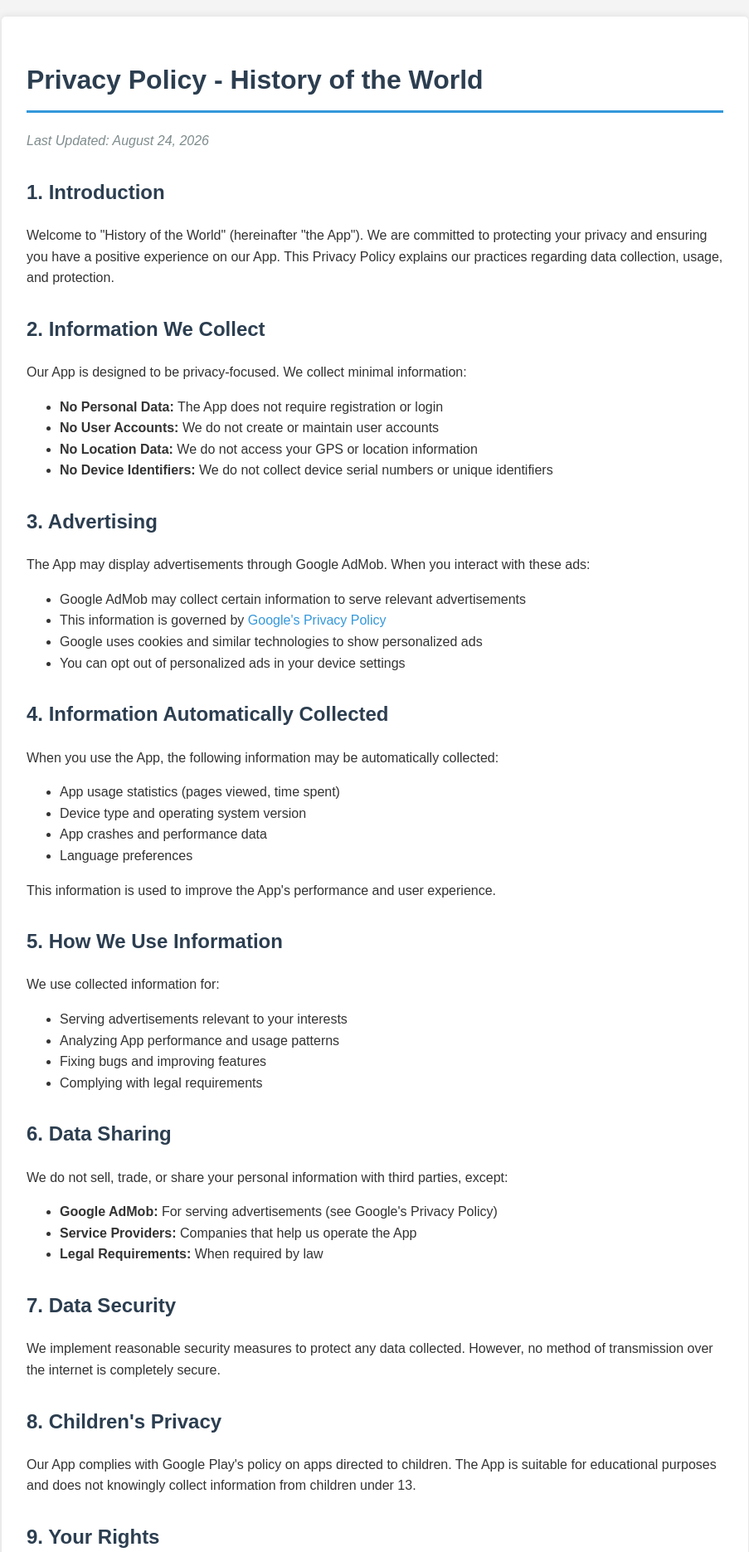
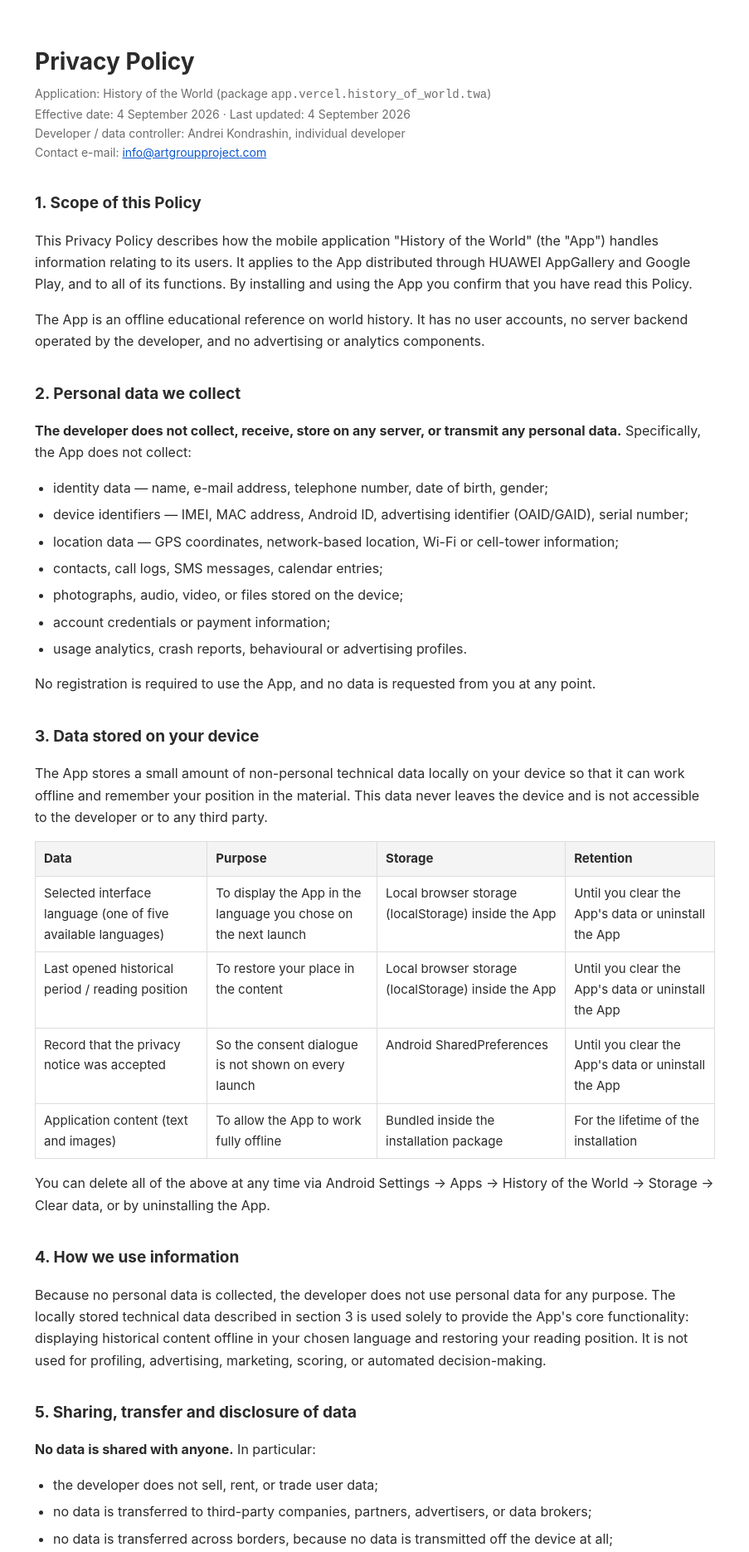
Before and after one commit to westkon109/history-of-world, a plain HTML site: page privacy-policy.html in a window 1280 px wide. Shown: the top 1871 px of the page at 83% size, without its empty margins (188-1091 px from the left). Drawn offline with Linux system fonts and the light colour scheme.

Commit message:
Add files via upload

```diff
--- a/privacy-policy.html
+++ b/privacy-policy.html
@@ -1,134 +1,138 @@
 <!DOCTYPE html>
 <html lang="en">
 <head>
-    <meta charset="UTF-8">
-    <meta name="viewport" content="width=device-width, initial-scale=1.0">
-    <title>Privacy Policy - History of the World</title>
-    <style>
-        body {
-            font-family: Arial, sans-serif;
-            line-height: 1.6;
-            max-width: 900px;
-            margin: 0 auto;
-            padding: 20px;
-            background-color: #f4f4f4;
-            color: #333;
-        }
-        h1 {
-            color: #2c3e50;
-            border-bottom: 3px solid #3498db;
-            padding-bottom: 10px;
-        }
-        h2 {
-            color: #2c3e50;
-            margin-top: 30px;
-        }
-        .container {
-            background-color: white;
-            padding: 30px;
-            border-radius: 5px;
-            box-shadow: 0 0 10px rgba(0,0,0,0.1);
-        }
-        .last-updated {
-            color: #7f8c8d;
-            font-style: italic;
-            margin-bottom: 20px;
-        }
-        a {
-            color: #3498db;
-            text-decoration: none;
-        }
-        a:hover {
-            text-decoration: underline;
-        }
-    </style>
+  <meta charset="UTF-8">
+  <meta name="viewport" content="width=device-width, initial-scale=1.0">
+  <title>Privacy Policy — History of the World</title>
+  <style>
+    body {
+      font-family: -apple-system, BlinkMacSystemFont, "Segoe UI", Roboto, sans-serif;
+      line-height: 1.65;
+      color: #2b2b2b;
+      max-width: 820px;
+      margin: 0 auto;
+      padding: 32px 20px 80px;
+      background: #fff;
+    }
+    h1 { font-size: 28px; margin-bottom: 4px; }
+    h2 { font-size: 19px; margin-top: 34px; }
+    .meta { color: #6b6b6b; font-size: 14px; margin: 0 0 28px; }
+    table { border-collapse: collapse; width: 100%; margin: 12px 0 4px; font-size: 15px; }
+    th, td { border: 1px solid #ddd; padding: 8px 10px; text-align: left; vertical-align: top; }
+    th { background: #f4f4f4; }
+    ul { padding-left: 22px; }
+    li { margin-bottom: 6px; }
+    a { color: #0b57d0; }
+  </style>
 </head>
 <body>
-    <div class="container">
-        <h1>Privacy Policy - History of the World</h1>
-        <p class="last-updated">Last Updated: August 24, 2026</p>
+  <h1>Privacy Policy</h1>
+  <p class="meta">
+    Application: History of the World (package <code>app.vercel.history_of_world.twa</code>)<br>
+    Effective date: 4 September 2026 · Last updated: 4 September 2026<br>
+    Developer / data controller: Andrei Kondrashin, individual developer<br>
+    Contact e-mail: <a href="mailto:info@artgroupproject.com">info@artgroupproject.com</a>
+  </p>
 
-        <h2>1. Introduction</h2>
-        <p>Welcome to "History of the World" (hereinafter "the App"). We are committed to protecting your privacy and ensuring you have a positive experience on our App. This Privacy Policy explains our practices regarding data collection, usage, and protection.</p>
+  <h2>1. Scope of this Policy</h2>
+  <p>This Privacy Policy describes how the mobile application "History of the World" (the "App") handles information relating to its users. It applies to the App distributed through HUAWEI AppGallery and Google Play, and to all of its functions. By installing and using the App you confirm that you have read this Policy.</p>
+  <p>The App is an offline educational reference on world history. It has no user accounts, no server backend operated by the developer, and no advertising or analytics components.</p>
 
-        <h2>2. Information We Collect</h2>
-        <p>Our App is designed to be privacy-focused. We collect minimal information:</p>
-        <ul>
-            <li><strong>No Personal Data:</strong> The App does not require registration or login</li>
-            <li><strong>No User Accounts:</strong> We do not create or maintain user accounts</li>
-            <li><strong>No Location Data:</strong> We do not access your GPS or location information</li>
-            <li><strong>No Device Identifiers:</strong> We do not collect device serial numbers or unique identifiers</li>
-        </ul>
+  <h2>2. Personal data we collect</h2>
+  <p><strong>The developer does not collect, receive, store on any server, or transmit any personal data.</strong> Specifically, the App does not collect:</p>
+  <ul>
+    <li>identity data — name, e-mail address, telephone number, date of birth, gender;</li>
+    <li>device identifiers — IMEI, MAC address, Android ID, advertising identifier (OAID/GAID), serial number;</li>
+    <li>location data — GPS coordinates, network-based location, Wi-Fi or cell-tower information;</li>
+    <li>contacts, call logs, SMS messages, calendar entries;</li>
+    <li>photographs, audio, video, or files stored on the device;</li>
+    <li>account credentials or payment information;</li>
+    <li>usage analytics, crash reports, behavioural or advertising profiles.</li>
+  </ul>
+  <p>No registration is required to use the App, and no data is requested from you at any point.</p>
 
-        <h2>3. Advertising</h2>
-        <p>The App may display advertisements through Google AdMob. When you interact with these ads:</p>
-        <ul>
-            <li>Google AdMob may collect certain information to serve relevant advertisements</li>
-            <li>This information is governed by <a href="https://policies.google.com/privacy" target="_blank">Google's Privacy Policy</a></li>
-            <li>Google uses cookies and similar technologies to show personalized ads</li>
-            <li>You can opt out of personalized ads in your device settings</li>
-        </ul>
+  <h2>3. Data stored on your device</h2>
+  <p>The App stores a small amount of non-personal technical data locally on your device so that it can work offline and remember your position in the material. This data never leaves the device and is not accessible to the developer or to any third party.</p>
+  <table>
+    <tr><th>Data</th><th>Purpose</th><th>Storage</th><th>Retention</th></tr>
+    <tr>
+      <td>Selected interface language (one of five available languages)</td>
+      <td>To display the App in the language you chose on the next launch</td>
+      <td>Local browser storage (localStorage) inside the App</td>
+      <td>Until you clear the App's data or uninstall the App</td>
+    </tr>
+    <tr>
+      <td>Last opened historical period / reading position</td>
+      <td>To restore your place in the content</td>
+      <td>Local browser storage (localStorage) inside the App</td>
+      <td>Until you clear the App's data or uninstall the App</td>
+    </tr>
+    <tr>
+      <td>Record that the privacy notice was accepted</td>
+      <td>So the consent dialogue is not shown on every launch</td>
+      <td>Android SharedPreferences</td>
+      <td>Until you clear the App's data or uninstall the App</td>
+    </tr>
+    <tr>
+      <td>Application content (text and images)</td>
+      <td>To allow the App to work fully offline</td>
+      <td>Bundled inside the installation package</td>
+      <td>For the lifetime of the installation</td>
+    </tr>
+  </table>
+  <p>You can delete all of the above at any time via Android Settings → Apps → History of the World → Storage → Clear data, or by uninstalling the App.</p>
 
-        <h2>4. Information Automatically Collected</h2>
-        <p>When you use the App, the following information may be automatically collected:</p>
-        <ul>
-            <li>App usage statistics (pages viewed, time spent)</li>
-            <li>Device type and operating system version</li>
-            <li>App crashes and performance data</li>
-            <li>Language preferences</li>
-        </ul>
-        <p>This information is used to improve the App's performance and user experience.</p>
+  <h2>4. How we use information</h2>
+  <p>Because no personal data is collected, the developer does not use personal data for any purpose. The locally stored technical data described in section 3 is used solely to provide the App's core functionality: displaying historical content offline in your chosen language and restoring your reading position. It is not used for profiling, advertising, marketing, scoring, or automated decision-making.</p>
 
-        <h2>5. How We Use Information</h2>
-        <p>We use collected information for:</p>
-        <ul>
-            <li>Serving advertisements relevant to your interests</li>
-            <li>Analyzing App performance and usage patterns</li>
-            <li>Fixing bugs and improving features</li>
-            <li>Complying with legal requirements</li>
-        </ul>
+  <h2>5. Sharing, transfer and disclosure of data</h2>
+  <p><strong>No data is shared with anyone.</strong> In particular:</p>
+  <ul>
+    <li>the developer does not sell, rent, or trade user data;</li>
+    <li>no data is transferred to third-party companies, partners, advertisers, or data brokers;</li>
+    <li>no data is transferred across borders, because no data is transmitted off the device at all;</li>
+    <li>no data is disclosed to public authorities, as the developer holds no user data that could be disclosed;</li>
+    <li>in the event of a change of App ownership, no user data would be transferred, because none is held.</li>
+  </ul>
 
-        <h2>6. Data Sharing</h2>
-        <p>We do not sell, trade, or share your personal information with third parties, except:</p>
-        <ul>
-            <li><strong>Google AdMob:</strong> For serving advertisements (see Google's Privacy Policy)</li>
-            <li><strong>Service Providers:</strong> Companies that help us operate the App</li>
-            <li><strong>Legal Requirements:</strong> When required by law</li>
-        </ul>
+  <h2>6. Third-party SDKs and services</h2>
+  <p>The App contains <strong>no</strong> third-party software development kits. There is no advertising SDK, no analytics SDK (such as Google Analytics, Firebase, HUAWEI Analytics), no crash-reporting SDK, no social-network SDK, and no payment SDK. The App does not use HUAWEI Mobile Services or Google Mobile Services APIs to obtain user data.</p>
+  <p>All content is packaged inside the installation file. The App does not require an internet connection to function and does not contact any server operated by the developer. Should you deliberately follow an external hyperlink from the App, the website you open will be governed by its own privacy policy, over which the developer has no control.</p>
 
-        <h2>7. Data Security</h2>
-        <p>We implement reasonable security measures to protect any data collected. However, no method of transmission over the internet is completely secure.</p>
+  <h2>7. Permissions requested</h2>
+  <p>The App requests only the following Android permission:</p>
+  <table>
+    <tr><th>Permission</th><th>Why it is requested</th><th>Data collected</th></tr>
+    <tr>
+      <td><code>android.permission.INTERNET</code></td>
+      <td>Required by the Android system component used to render the App's bundled content. It is also used if you choose to open an external hyperlink.</td>
+      <td>None. No user data is uploaded or downloaded through this permission.</td>
+    </tr>
+  </table>
+  <p>The App does not request access to location, camera, microphone, storage, contacts, telephone, SMS, calendar, or any other sensitive permission.</p>
 
-        <h2>8. Children's Privacy</h2>
-        <p>Our App complies with Google Play's policy on apps directed to children. The App is suitable for educational purposes and does not knowingly collect information from children under 13.</p>
+  <h2>8. Data security</h2>
+  <p>The App holds no personal data, so there is no personal data that could be exposed by a server breach. The technical data described in section 3 is protected by the Android operating system's application sandbox, which prevents other applications from reading it. Because nothing is transmitted, there is no risk of interception in transit.</p>
 
-        <h2>9. Your Rights</h2>
-        <p>You have the right to:</p>
-        <ul>
-            <li>Access and review any personal information we hold about you</li>
-            <li>Request deletion of your data</li>
-            <li>Opt out of personalized advertising in your device settings</li>
-            <li>Disable location services for the App</li>
-        </ul>
+  <h2>9. Children's privacy</h2>
+  <p>The App is a general-audience educational product and is suitable for use by minors. It does not knowingly collect any information from children, because it does not collect information from any user. It contains no advertising, no in-app purchases, no chat or user-generated content, and no external links intended for commercial purposes.</p>
 
-        <h2>10. Third-Party Links</h2>
-        <p>The App may contain links to third-party websites. This Privacy Policy applies only to our App. We are not responsible for third-party privacy practices.</p>
+  <h2>10. Your rights</h2>
+  <p>Under data-protection laws including the EU General Data Protection Regulation (GDPR), the Personal Information Protection Law of the People's Republic of China, and Russian Federal Law No. 152-FZ, you have the right to access, correct, delete, restrict, and object to the processing of your personal data, and the right to data portability and to withdraw consent.</p>
+  <p>Because the developer holds no personal data about you, there is no personal data to access, export, correct, or erase on request. You retain full control of the locally stored technical data, which you can erase at any time as described in section 3. If you wish to exercise any right or to verify that no data is held about you, write to <a href="mailto:info@artgroupproject.com">info@artgroupproject.com</a>; we will reply within 30 days.</p>
 
-        <h2>11. Changes to This Privacy Policy</h2>
-        <p>We may update this Privacy Policy from time to time. Changes will be effective immediately upon posting to the App or Google Play Store.</p>
+  <h2>11. Legal basis for processing</h2>
+  <p>No processing of personal data takes place, so no legal basis under Article 6 GDPR is required. Storage of the technical data in section 3 is strictly necessary to provide the functionality you request when you use the App.</p>
 
-        <h2>12. Contact Us</h2>
-        <p>If you have questions about this Privacy Policy or our privacy practices, please contact us:</p>
-        <ul>
-            <li><strong>Email:</strong> contact@artgroupproject.me</li>
-            <li><strong>Company:</strong> ARTGROUPPROJECT d.o.o.</li>
-            <li><strong>Location:</strong> Podgorica, Montenegro</li>
-        </ul>
+  <h2>12. Changes to this Policy</h2>
+  <p>This Policy may be updated if the App's functionality changes. The "Last updated" date at the top of this page will be revised accordingly, and the current version will always be available at this URL. If a future version of the App begins to collect any personal data, this Policy will be updated in advance and your consent will be requested inside the App before any collection starts.</p>
 
-        <hr>
-        <p style="text-align: center; color: #7f8c8d; font-size: 12px;">
-            By using the "History of the World" App, you acknowledge that you have read and agree to this Privacy Policy.
-        </p>
-    </div>
+  <h2>13. Contact</h2>
+  <p>For any question, request, or complaint concerning privacy and this Policy:</p>
+  <ul>
+    <li>E-mail: <a href="mailto:info@artgroupproject.com">info@artgroupproject.com</a></li>
+    <li>Developer: Andrei Kondrashin, individual developer</li>
+  </ul>
+  <p>If you are not satisfied with our response, you may lodge a complaint with your local data-protection supervisory authority.</p>
 </body>
 </html>
```
